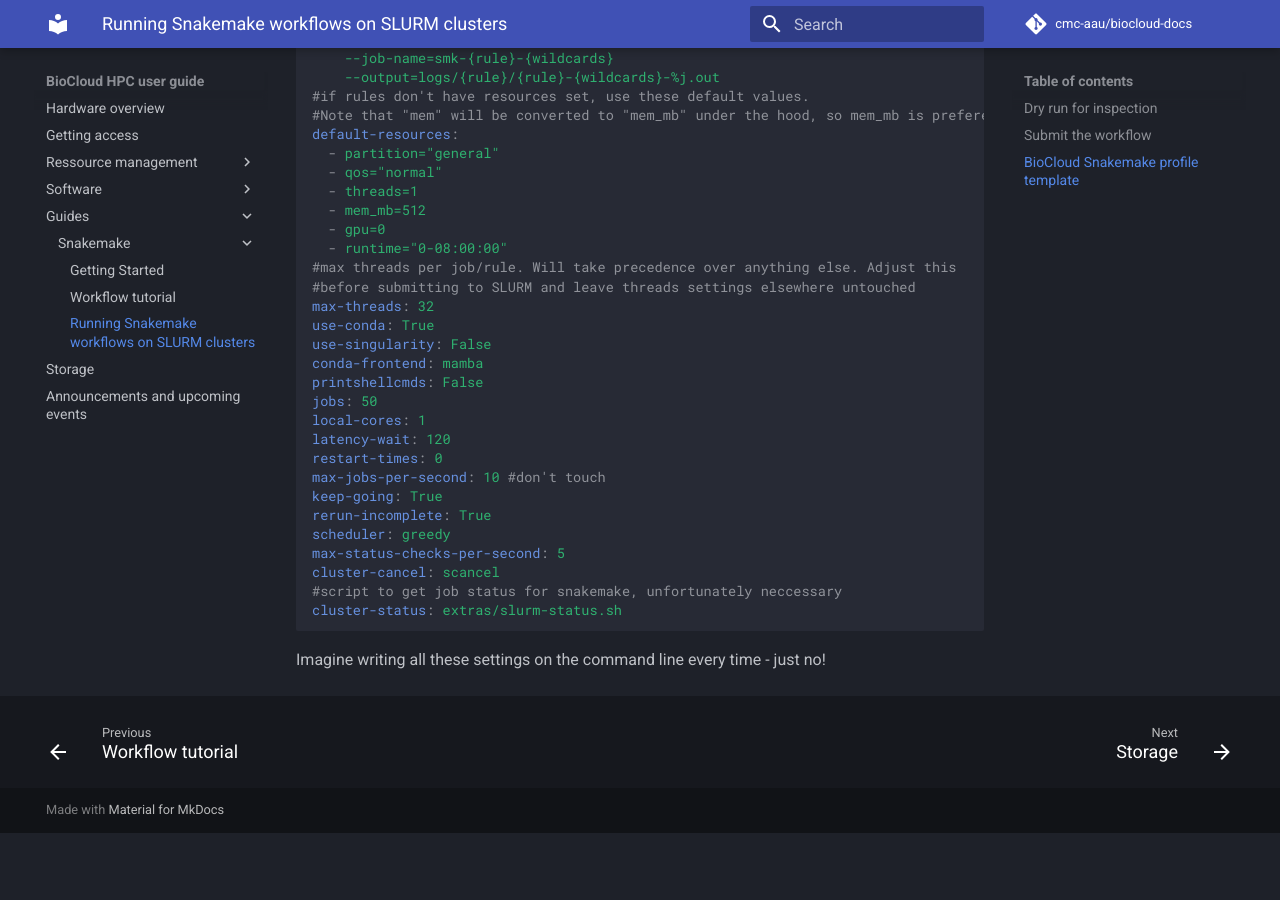
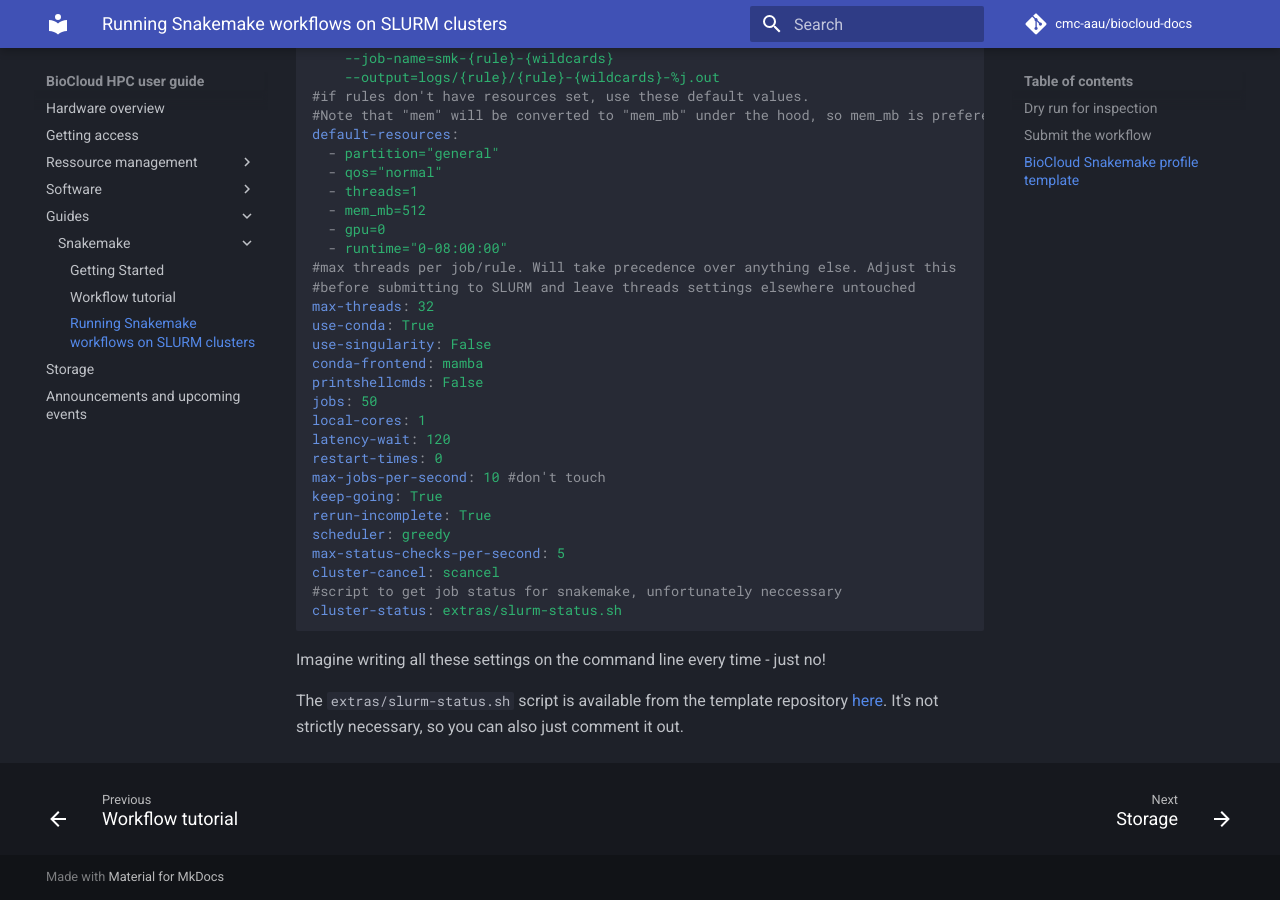
Before and after one commit to cmc-aau/hpc-docs, an MkDocs documentation site: the page built from docs/guides/snakemake/biocloud.md, in a window 1280 px wide and 900 px high, scrolled down 2209 px. Built offline with MkDocs 1.6.1 and Material for MkDocs 9.7.7, drawn with Linux system fonts in a browser that asks for light colours; comment, search, counter and statistics services are not loaded; before the commit the page ends 3042 px from its top, so only the background shows below that.

Commit message:
link to slurm-status.sh script

````diff
--- a/docs/guides/snakemake/biocloud.md
+++ b/docs/guides/snakemake/biocloud.md
@@ -94,3 +94,5 @@
 ```
 
 Imagine writing all these settings on the command line every time - just no!
+
+The `extras/slurm-status.sh` script is available from the template repository [here](https://github.com/cmc-aau/snakemake_project_template/blob/main/extras/slurm-status.sh). It's not strictly necessary, so you can also just comment it out.
````
